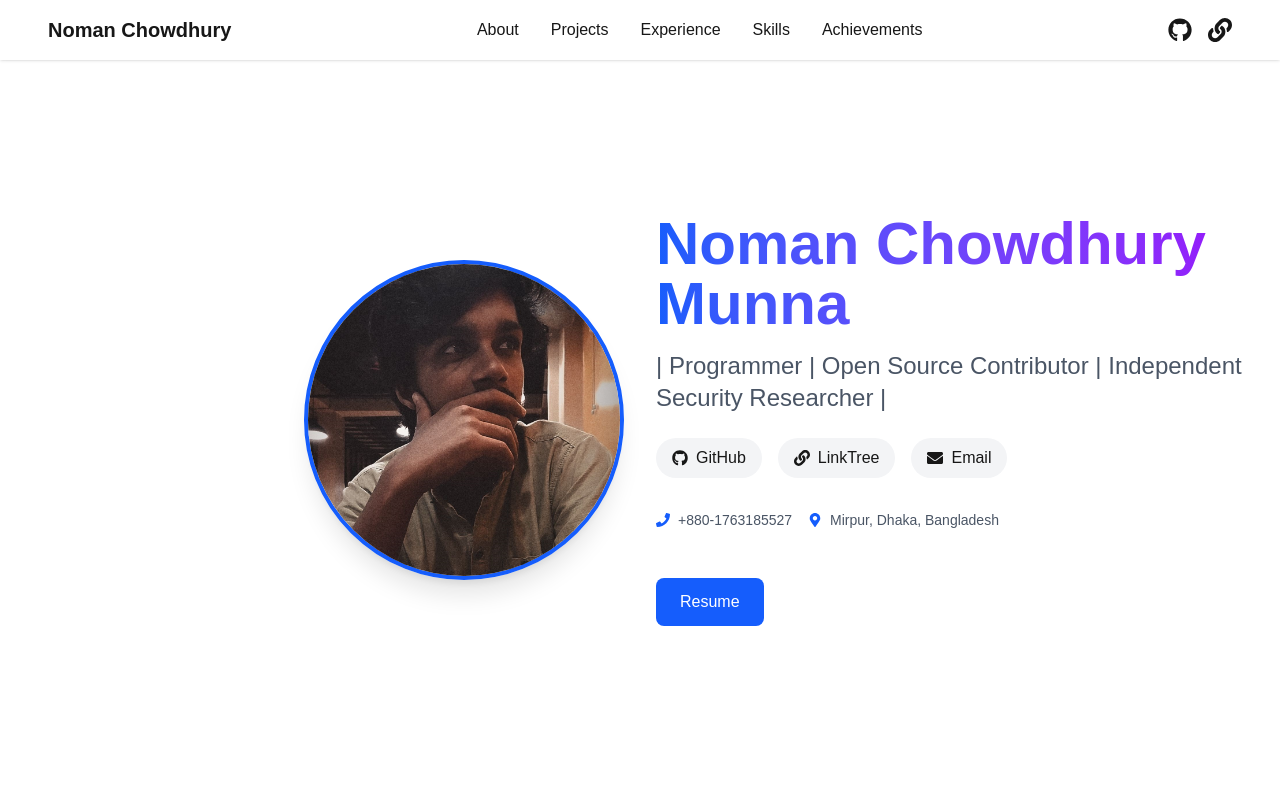
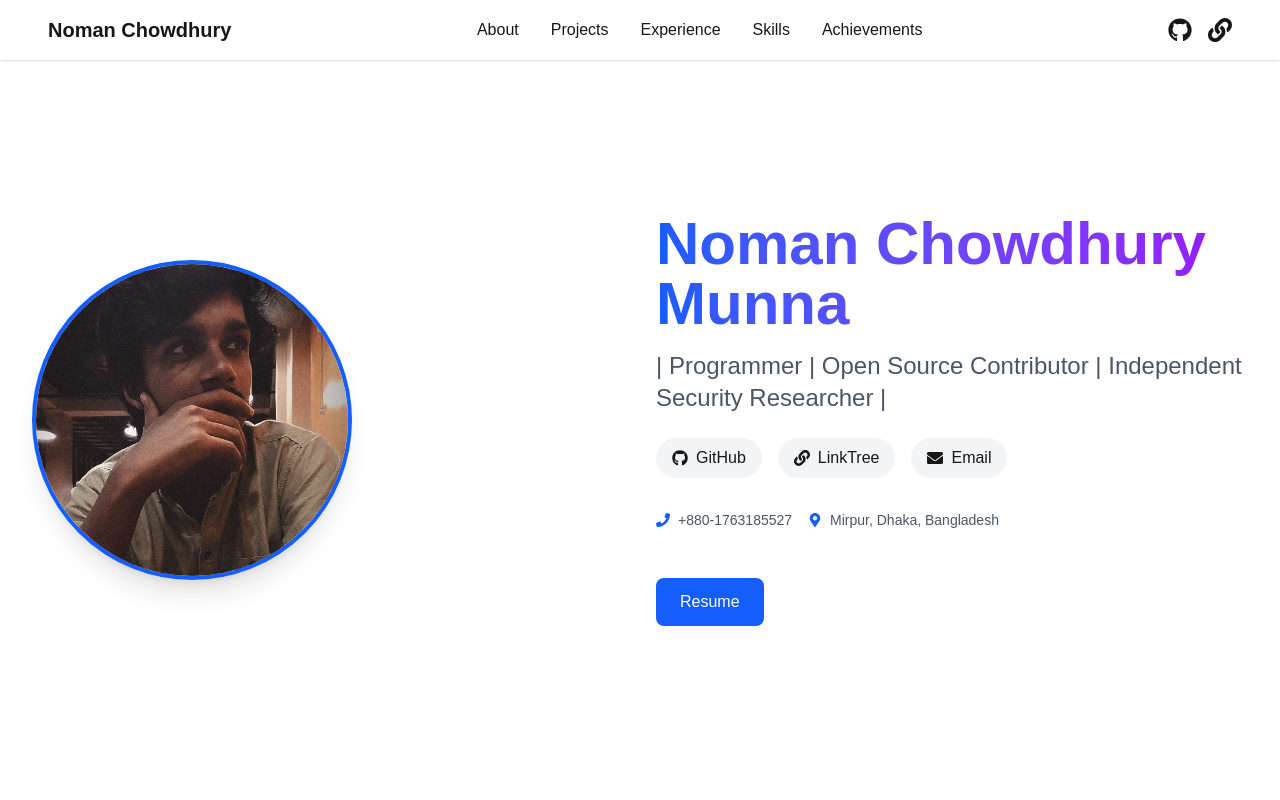
Before and after one commit to n0man-ch0wdhury/n0man-ch0wdhury.github.io, a Next.js app: page / in a window 1280 px wide. Shown: the top 800 px of the page. Built offline with nearby package versions, Linux system fonts and the light colour scheme.

Commit message:
updated picture position

```diff
--- a/src/components/Hero.tsx
+++ b/src/components/Hero.tsx
@@ -8,7 +8,7 @@ const Hero = () => {
       <div className="max-w-7xl mx-auto px-4 sm:px-6 lg:px-8 w-full">
         <div className="grid md:grid-cols-2 gap-8 items-center">
           {/* Profile Image */}
-          <div className="order-2 md:order-1 flex justify-center md:justify-end animate-fade-in-down">
+          <div className="order-2 md:order-1 flex justify-center md:justify-start animate-fade-in-down">
             <div className="relative w-64 h-64 md:w-80 md:h-80 overflow-hidden rounded-full border-4 border-blue-600 shadow-xl">
               <Image
                 src="/profile.jpg"
@@ -26,10 +26,7 @@ const Hero = () => {
             <h1 className="text-4xl md:text-5xl lg:text-6xl font-bold mb-4 bg-gradient-to-r from-blue-600 to-purple-600 bg-clip-text text-transparent">
               Noman Chowdhury Munna
             </h1>
-            <h2 className="text-xl md:text-2xl font-medium text-gray-600 dark:text-gray-300 mb-6">
-            | Programmer | Open Source Contributor | Independent Security Researcher |
-
-            </h2>
+            <h2 className="text-xl md:text-2xl font-medium text-gray-600 dark:text-gray-300 mb-6">| Programmer | Open Source Contributor | Independent Security Researcher |</h2>
 
             <div className="flex flex-wrap gap-4 justify-center md:justify-start mb-8">
               <a
```
